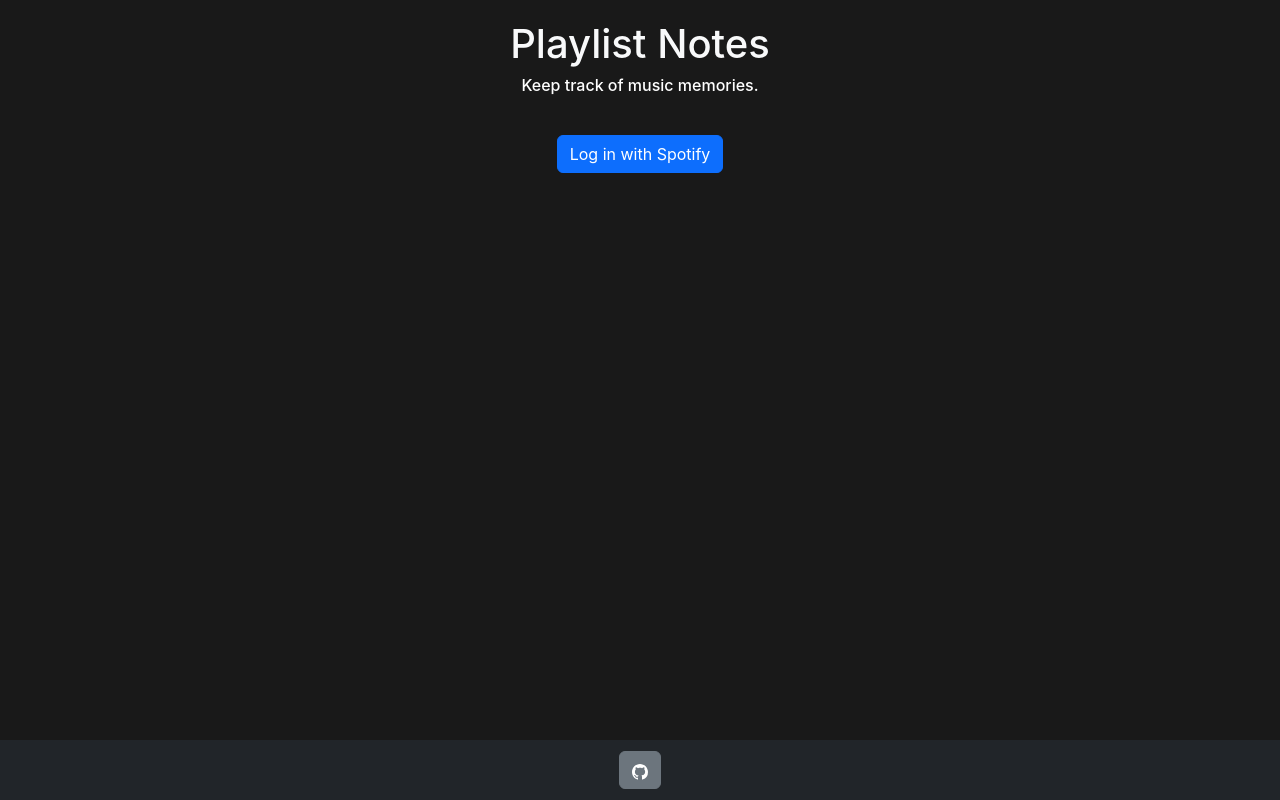
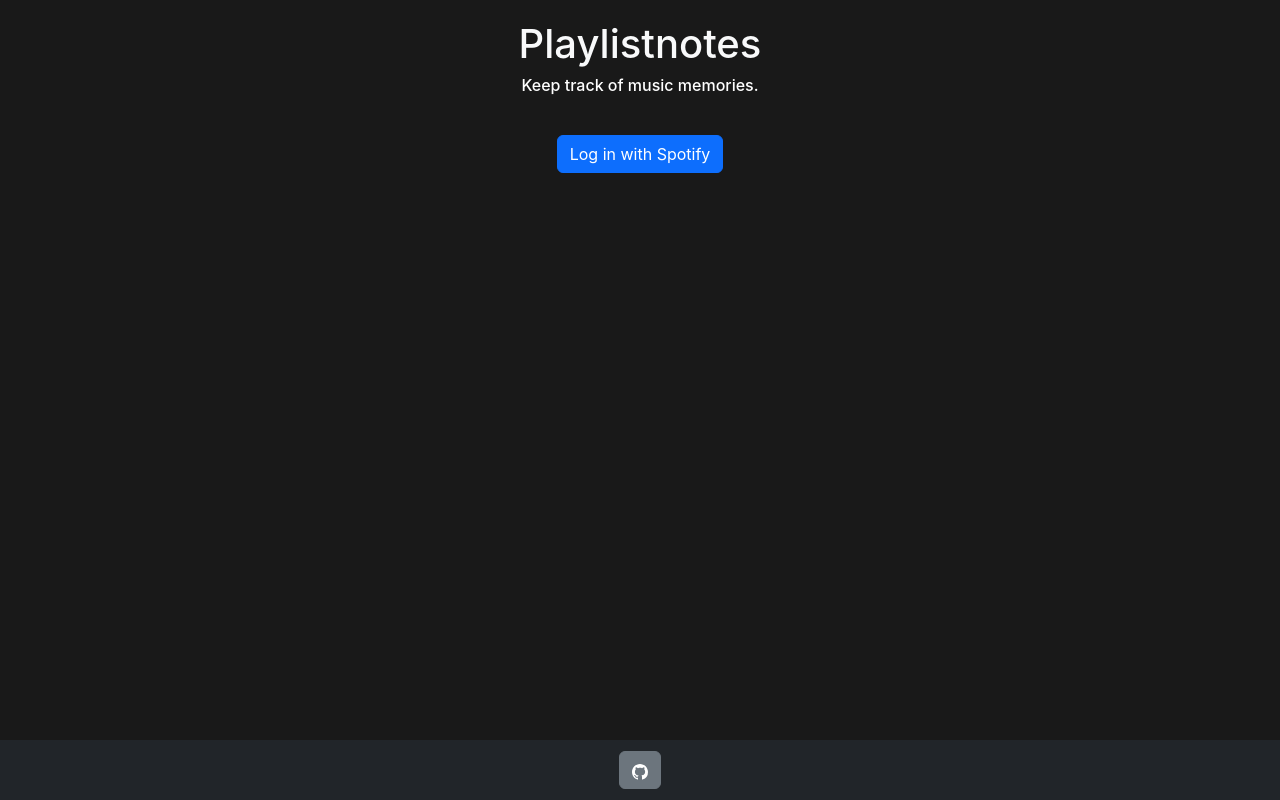
Before and after one commit to sama7/music-notes, a React (Create React App) app in the folder client/: page / in a window 1280 px wide. Built offline with nearby package versions, Linux system fonts and the light colour scheme; no server answers.

Commit message:
update name from Playlist Notes to Playlistnotes

```diff
--- a/client/public/index.html
+++ b/client/public/index.html
@@ -24,7 +24,7 @@
       work correctly both with client-side routing and a non-root public URL.
       Learn how to configure a non-root public URL by running `npm run build`.
     -->
-    <title>Playlist Notes</title>
+    <title>Playlistnotes</title>
   </head>
   <body>
     <noscript>You need to enable JavaScript to run this app.</noscript>
--- a/client/src/components/Footer.js
+++ b/client/src/components/Footer.js
@@ -4,7 +4,7 @@
             <nav className="navbar bg-dark">
                 <div className="container-fluid">
                     <div className="mx-auto">
-                        <a href="https://github.com/sama7/playlist-notes" className="btn btn-secondary github-btn">
+                        <a href="https://github.com/sama7/playlistnotes" className="btn btn-secondary github-btn">
                             <svg xmlns="http://www.w3.org/2000/svg" width="16" height="16" fill="currentColor" className="bi bi-github" viewBox="0 0 16 16">
                                 <path d="M8 0C3.58 0 0 3.58 0 8c0 3.54 2.29 6.53 5.47 7.59.4.07.55-.17.55-.38 0-.19-.01-.82-.01-1.49-2.01.37-2.53-.49-2.69-.94-.09-.23-.48-.94-.82-1.13-.28-.15-.68-.52-.01-.53.63-.01 1.08.58 1.23.82.72 1.21 1.87.87 2.33.66.07-.52.28-.87.51-1.07-1.78-.2-3.64-.89-3.64-3.95 0-.87.31-1.59.82-2.15-.08-.2-.36-1.02.08-2.12 0 0 .67-.21 2.2.82.64-.18 1.32-.27 2-.27.68 0 1.36.09 2 .27 1.53-1.04 2.2-.82 2.2-.82.44 1.1.16 1.92.08 2.12.51.56.82 1.27.82 2.15 0 3.07-1.87 3.75-3.65 3.95.29.25.54.73.54 1.48 0 1.07-.01 1.93-.01 2.2 0 .21.15.46.55.38A8.012 8.012 0 0 0 16 8c0-4.42-3.58-8-8-8z" />
                             </svg>
--- a/client/src/components/Header.js
+++ b/client/src/components/Header.js
@@ -7,7 +7,7 @@
             return (
                 <h1>
                     <a href={production} className="link-light header-link">
-                        Playlist Notes
+                        Playlistnotes
                     </a>
                 </h1>
             );
@@ -16,7 +16,7 @@
         return (
             <h1>
                 <a href={development} className="link-light header-link">
-                    Playlist Notes
+                    Playlistnotes
                 </a>
             </h1>
         );
@@ -32,7 +32,7 @@
         // <nav className="navbar navbar-expand-lg navbar-dark bg-dark">
         //     <div className="container-fluid">
         //         <div className="navbar-brand me-auto">
-        //             Playlist Notes
+        //             Playlistnotes
         //         </div>
         //         <button className="navbar-toggler" type="button" data-bs-toggle="collapse" data-bs-target="#navbarSupportedContent" aria-controls="navbarSupportedContent" aria-expanded="false" aria-label="Toggle navigation">
         //             <span className="navbar-toggler-icon"></span>
--- a/client/src/components/TokenRevokedToast.js
+++ b/client/src/components/TokenRevokedToast.js
@@ -12,7 +12,7 @@
                 autohide
             >
                 <Toast.Header closeButton={false}>
-                    <strong className="me-auto">Playlist Notes</strong>
+                    <strong className="me-auto">Playlistnotes</strong>
                 </Toast.Header>
                 <Toast.Body>Refresh token has expired or been revoked. Please log in again.</Toast.Body>
             </Toast>
```
Also changed, not shown: 1 other file (tests, documents, lock files or other folders).
